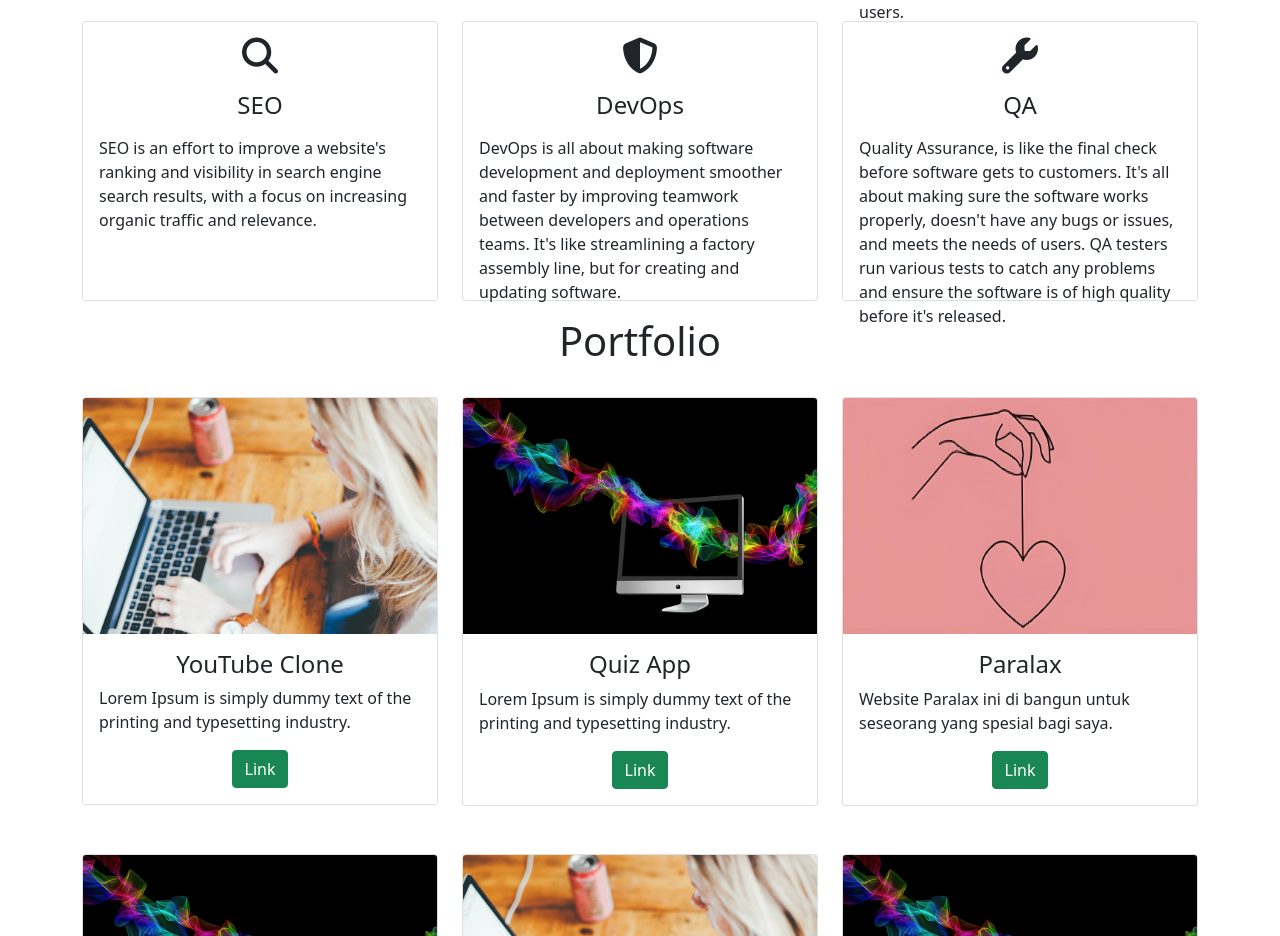
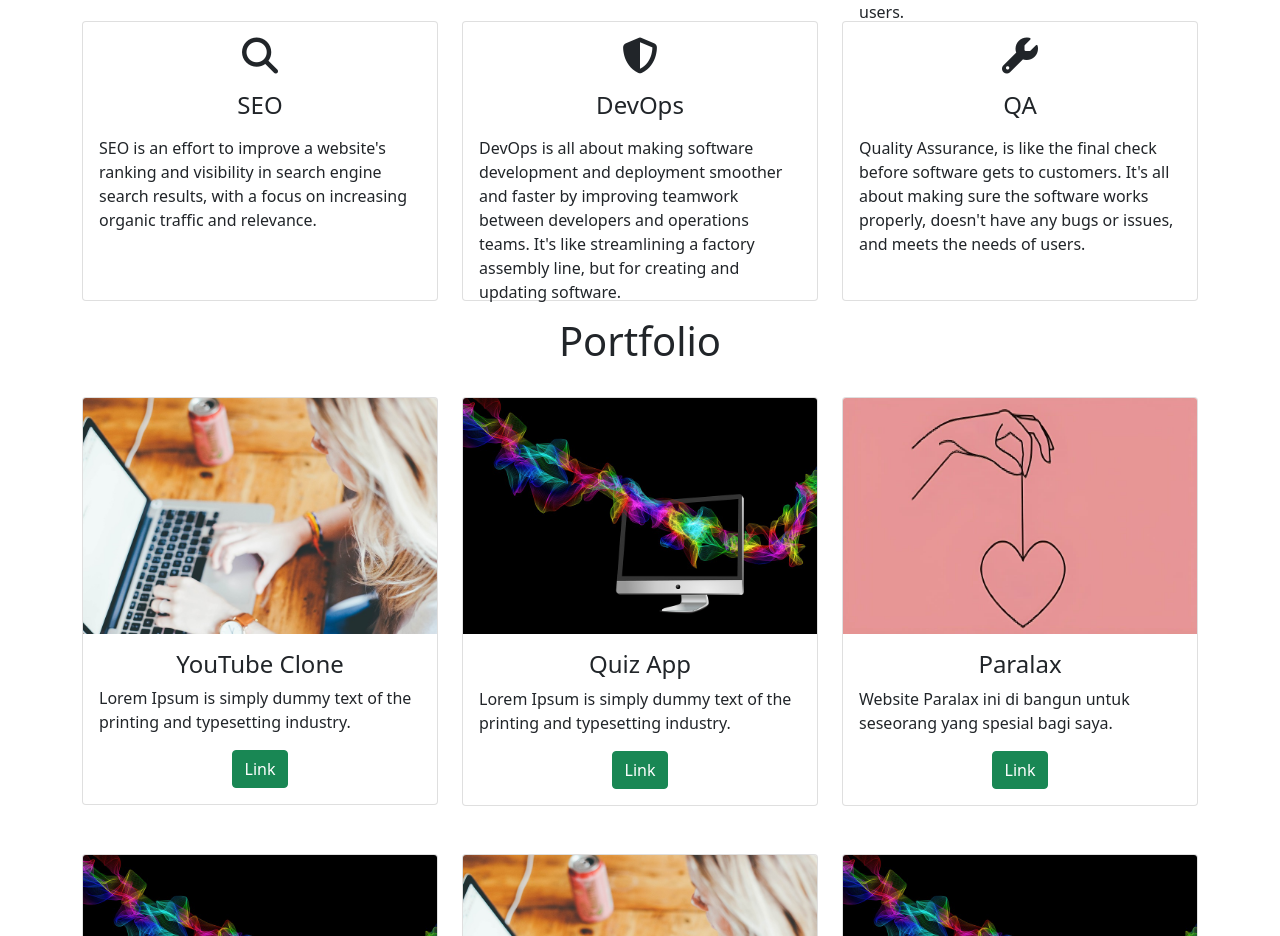
Before and after one commit to ItsMikey23/Portofolio, a plain HTML site: page index.html in a window 1280 px wide. Shown: the part 1683-2619 px from the top of the page. Drawn offline with nearby package versions, Linux system fonts and the light colour scheme.

Commit message:
Update index.html

```diff
--- a/index.html
+++ b/index.html
@@ -155,7 +155,7 @@
                         <div class="card-body">
                             <i class='fas servicesIcon fa-wrench'></i>
                             <h4 class="card-title mt-3">QA</h4>
-                            <p class="card-text mt-3">Quality Assurance, is like the final check before software gets to customers. It's all about making sure the software works properly, doesn't have any bugs or issues, and meets the needs of users. QA testers run various tests to catch any problems and ensure the software is of high quality before it's released.
+                            <p class="card-text mt-3">Quality Assurance, is like the final check before software gets to customers. It's all about making sure the software works properly, doesn't have any bugs or issues, and meets the needs of users.
                             </p>
                         </div>
                     </div>
```
